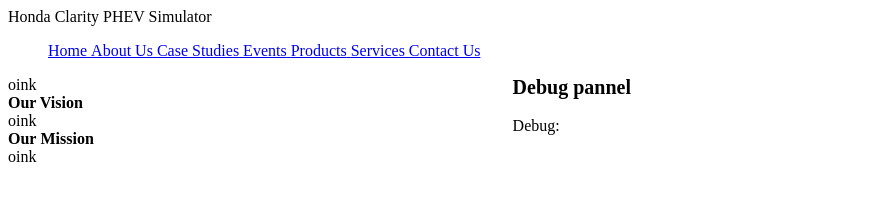
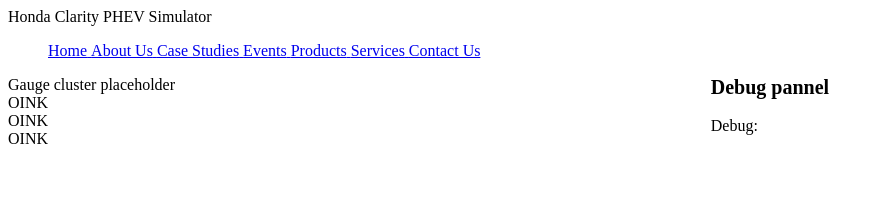
Before and after one commit to 106523/HV-sim, a plain HTML site: page website2/index.html in a window 1280 px wide. Shown: the whole page, without its empty margins (0-884 px from the left). Drawn offline with Linux system fonts and the light colour scheme.

Commit message:
Garbage removal

```diff
--- a/website2/index.html
+++ b/website2/index.html
@@ -55,23 +55,13 @@
           <tbody>
             <tr>
               <td id="dnn_ContentPane" valign="top" class="ContentPane">
-                <div class="DnnModule DnnModule-DNN_HTML DnnModule-382">
-                  <a name="382" id="382"></a>
-                  <div id="dnn_ctr382_ContentPane">
-                    <!-- Start_Module_382 -->
-                    <div id="dnn_ctr382_ModuleContent" class="DNNModuleContent ModDNNHTMLC">
-                      <div id="dnn_ctr382_HtmlModule_lblContent" class="Normal">
-                        oink
-                        <p style="margin: 0in 0in 0pt;">
-                        <b>Our Vision</b>
-                        </p>
-                        oink
-                        <p style="margin: 0in 0in 0pt;">
-                        <p style="margin: 0in 0in 0pt;">
-                        <b>Our&nbsp;Mission</b>
-                        </p>
-                        oink
-                    </div>
+                   Gauge cluster placeholder
+                   <br>
+                   OINK
+                   <br>
+                   OINK
+                   <br>
+                   OINK
                 <td id="DebugPannel" valign="top" class="RightPane">
                   <strong>
                   <span style="font-size: 20px;">Debug pannel</span>
```
